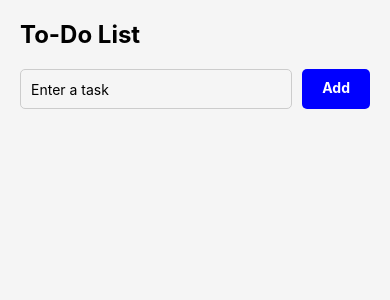
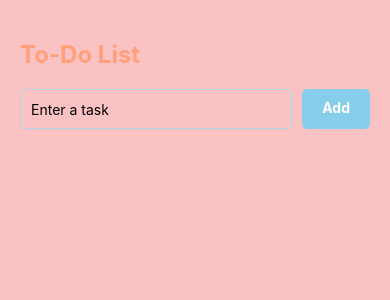
Before and after one commit to mitchellmoss/toDoApp, a React Native app: screen / in a window 390 px wide. Shown: the top 300 px of the page. Built offline with nearby package versions, Linux system fonts and the light colour scheme.

Commit message:
color tuning

```diff
--- a/App.js
+++ b/App.js
@@ -255,11 +255,14 @@ const App = () => {
           <Text style={styles.addButtonText}>Add</Text>
         </TouchableOpacity>
       </View>
-      <FlatList
-        data={todoItems}
-        renderItem={renderTodoItem}
-        keyExtractor={(item) => item.id}
-      />
+      <View style={styles.listContainer}>
+          <FlatList
+          data={todoItems}
+          renderItem={renderTodoItem}
+          keyExtractor={(item) => item.id}
+          style={styles.flatList}
+        />
+      </View>
       {showDatePicker && (
         <DateTimePickerModal
         isVisible={showDatePicker}
@@ -276,12 +279,19 @@ const styles = StyleSheet.create({
   container: {
     flex: 1,
     padding: 20,
-    backgroundColor: '#F5F5F5',
+    backgroundColor: '#FAC2C2', // Pastel blue
+    paddingTop: 40, // Add padding to the top
+    paddingBottom: 20, // Add padding to the bottom
+  },
+  listContainer: {
+    flex: 1,
+    backgroundColor: '#F0F8FF', // Pastel blue
   },
   title: {
     fontSize: 24,
     fontWeight: 'bold',
     marginBottom: 20,
+    color: '#FFA07A', // Pastel orange
   },
   inputContainer: {
     flexDirection: 'row',
@@ -291,13 +301,13 @@ const styles = StyleSheet.create({
     flex: 1,
     height: 40,
     borderWidth: 1,
-    borderColor: '#ccc',
+    borderColor: '#ADD8E6', // Pastel blue
     borderRadius: 5,
     paddingHorizontal: 10,
     marginRight: 10,
   },
   addButton: {
-    backgroundColor: 'blue',
+    backgroundColor: '#87CEEB', // Pastel blue
     paddingHorizontal: 20,
     paddingVertical: 10,
     borderRadius: 5,
@@ -316,13 +326,13 @@ const styles = StyleSheet.create({
     height: 24,
     borderRadius: 12,
     borderWidth: 2,
-    borderColor: '#ccc',
+    borderColor: '#FFFFE0', // Pastel yellow
     justifyContent: 'center',
     alignItems: 'center',
     marginRight: 10,
   },
   completedRadioButton: {
-    borderColor: 'green',
+    borderColor: '#98FB98', // Pastel green
   },
   radioButtonIcon: {
     width: 12,
@@ -331,21 +341,32 @@ const styles = StyleSheet.create({
     backgroundColor: 'transparent',
   },
   completedRadioButtonIcon: {
-    backgroundColor: 'green',
+    backgroundColor: '#98FB98', // Pastel green
   },
   todoText: {
     flex: 1,
     fontSize: 16,
+    color: '#FFA07A', // Pastel orange
   },
   completedTodoText: {
     textDecorationLine: 'line-through',
-    color: '#ccc',
+    color: '#FFFFE0', // Pastel yellow
   },
   deleteButton: {
-    backgroundColor: 'red',
+    backgroundColor: '#FFC0CB', // Pastel pink
     paddingHorizontal: 10,
     paddingVertical: 5,
     borderRadius: 5,
+    shadowColor: '#000', // Shadow color
+    marginLeft: 10, // Add margin to create spacing between buttons
+
+    shadowOffset: {
+      width: 0,
+      height: 2,
+    },
+    shadowOpacity: 0.25,
+    shadowRadius: 3.84,
+    elevation: 5, // Required for shadow on Android
   },
   deleteButtonText: {
     color: 'white',
@@ -365,13 +386,13 @@ const styles = StyleSheet.create({
     height: 20,
     borderRadius: 10,
     borderWidth: 1,
-    borderColor: '#ccc',
+    borderColor: '#ADD8E6', // Pastel blue
     justifyContent: 'center',
     alignItems: 'center',
     marginRight: 10,
   },
   completedSubTaskRadioButton: {
-    borderColor: 'green',
+    borderColor: '#98FB98', // Pastel green
   },
   subTaskRadioButtonIcon: {
     width: 10,
@@ -380,26 +401,27 @@ const styles = StyleSheet.create({
     backgroundColor: 'transparent',
   },
   completedSubTaskRadioButtonIcon: {
-    backgroundColor: 'green',
+    backgroundColor: '#98FB98', // Pastel green
   },
   subTaskText: {
     flex: 1,
     fontSize: 14,
+    color: '#FFA07A', // Pastel orange
   },
   completedSubTaskText: {
     textDecorationLine: 'line-through',
-    color: '#ccc',
+    color: '#FFFFE0', // Pastel yellow
   },
   subTaskInput: {
     height: 40,
     borderWidth: 1,
-    borderColor: '#ccc',
+    borderColor: '#ADD8E6', // Pastel blue
     borderRadius: 5,
     paddingHorizontal: 10,
     marginTop: 5,
   },
   alarmButton: {
-    backgroundColor: 'blue',
+    backgroundColor: '#87CEEB', // Pastel blue
     paddingHorizontal: 10,
     paddingVertical: 5,
     borderRadius: 5,
@@ -411,11 +433,11 @@ const styles = StyleSheet.create({
   },
   alarmText: {
     fontSize: 12,
-    color: '#888',
+    color: '#FFA07A', // Pastel orange
     marginLeft: 10,
   },
   subTaskAlarmButton: {
-    backgroundColor: 'blue',
+    backgroundColor: '#87CEEB', // Pastel blue
     paddingHorizontal: 10,
     paddingVertical: 5,
     borderRadius: 5,
@@ -427,24 +449,27 @@ const styles = StyleSheet.create({
   },
   subTaskAlarmText: {
     fontSize: 12,
-    color: '#888',
+    color: '#FFA07A', // Pastel orange
     marginLeft: 10,
   },
   expandButton: {
-    backgroundColor: 'gray',
+    backgroundColor: '#E0FFFF', // Pastel cyan
     paddingHorizontal: 10,
     paddingVertical: 5,
     borderRadius: 5,
-    marginLeft: 10,
+    marginLeft: 10, // Add margin to create spacing between buttons
   },
   expandButtonText: {
-    color: 'white',
+    color: '#FFA07A', // Pastel orange
     fontSize: 12,
   },
   dateText: {
     fontSize: 12,
-    color: '#888',
+    color: '#FFA07A', // Pastel orange
     marginLeft: 10,
+  },
+  flatList: {
+    backgroundColor: '#FAC2C2', // Pastel blue
   },
 });
 
```
